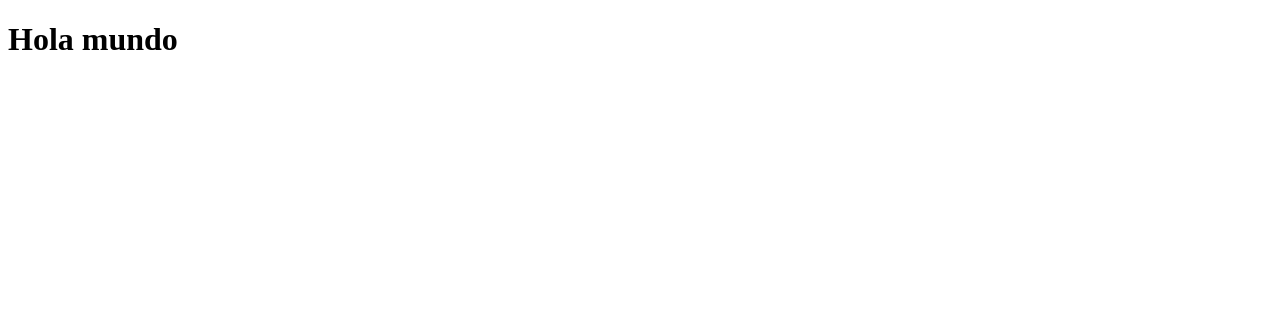
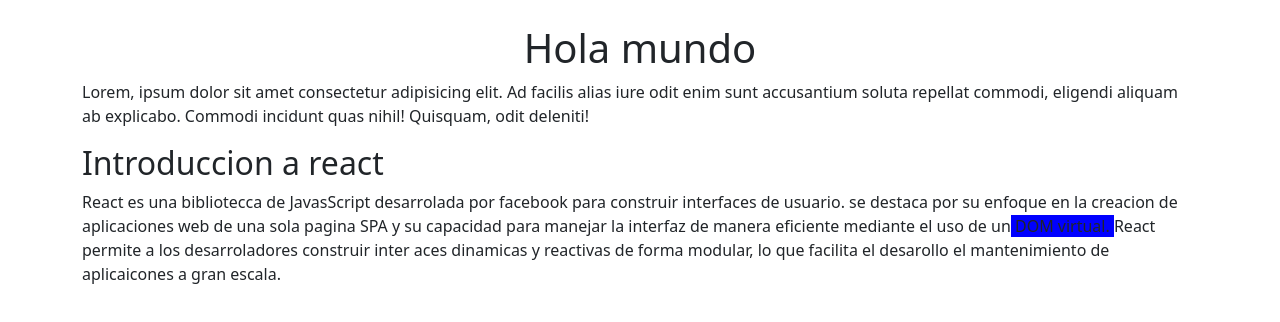
Before and after one commit to Tomas2845/ConceptoReact, a React (Vite) app: page / in a window 1280 px wide. Shown: the top 322 px of the page. Built offline with nearby package versions, Linux system fonts and the light colour scheme.

Commit message:
llamamos componentes

```diff
--- a/package.json
+++ b/package.json
@@ -10,6 +10,7 @@
     "preview": "vite preview"
   },
   "dependencies": {
+    "bootstrap": "^5.3.3",
     "react": "^18.3.1",
     "react-dom": "^18.3.1"
   },
--- a/src/App.jsx
+++ b/src/App.jsx
@@ -1,5 +1,22 @@
+import "bootstrap/dist/css/bootstrap.min.css";
+import Informacion from "./componentes/Informacion";
+
 function App() {
-  return <h1>Hola mundo</h1>;
+  return (
+    <main className="container my-4">
+      <h1 className="text-center">Hola mundo</h1>
+      <p>
+        Lorem, ipsum dolor sit amet consectetur adipisicing elit. Ad facilis
+        alias iure odit enim sunt accusantium soluta repellat commodi, eligendi
+        aliquam ab explicabo. Commodi incidunt quas nihil! Quisquam, odit
+        deleniti!
+      </p>
+      {/* invocar los componentes */}
+
+      <Informacion></Informacion>
+
+    </main>
+  );
 }
 
 export default App;
--- /dev/null
+++ b/src/componentes/Informacion.jsx
@@ -0,0 +1,24 @@
+import React from "react";
+
+const Informacion = () => {
+  // Aqui la mayor parte de logica
+
+  return (
+    // algo de logica, pero no se suele. solo maquetado del sitio
+    <section>
+      <h2>Introduccion a react </h2>
+      <p>
+        React es una bibliotecca de JavasScript desarrolada por facebook para
+        construir interfaces de usuario. se destaca por su enfoque en la
+        creacion de aplicaciones web de una sola pagina SPA y su capacidad para
+        manejar la interfaz de manera eficiente mediante el uso de un
+        <span className="parrafoResaltado "> DOM virtual. </span>React permite a
+        los desarroladores construir inter aces dinamicas y reactivas de forma
+        modular, lo que facilita el desarollo el mantenimiento de aplicaicones a
+        gran escala.
+      </p>
+    </section>
+  );
+};
+
+export default Informacion;
--- a/src/index.css
+++ b/src/index.css
@@ -0,0 +1,4 @@
+.parrafoResaltado
+{
+    background-color:blue;
+}
```
Also changed, not shown: 1 other file (tests, documents, lock files or other folders).
